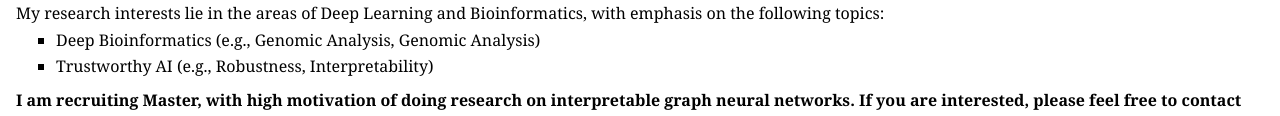
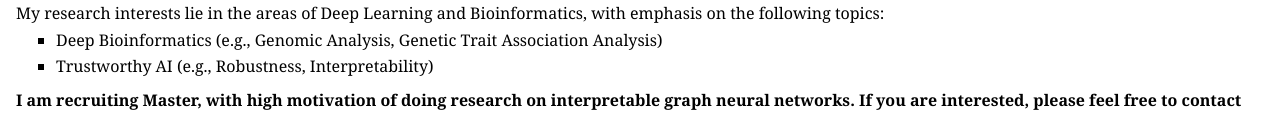
Before and after one commit to Alex-Zeyu/Alex-Zeyu.github.io, a plain HTML site: page index.html in a window 1280 px wide. Shown: the part 402-518 px from the top of the page. Drawn offline with Linux system fonts and the light colour scheme.

Commit message:
Update index.html

```diff
--- a/index.html
+++ b/index.html
@@ -26,7 +26,7 @@ E-mail: <a href="mailto:zhangzeyu@mail.hzau.edu.cn">zhangzeyu@mail.hzau.edu.cn</
 <h2>Research</h2>
 <p>My research interests lie in the areas of Deep Learning and Bioinformatics, with emphasis on the following topics: </p>
 <ul>
-<li><p> Deep Bioinformatics (e.g., Genomic Analysis, Genomic Analysis)</p>
+<li><p> Deep Bioinformatics (e.g., Genomic Analysis,  Genetic Trait Association Analysis)</p>
 </li>
 <li><p> Trustworthy AI (e.g., Robustness, Interpretability)</p>
 </li>
```
